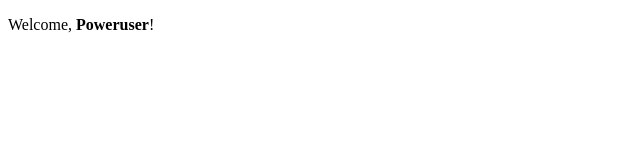
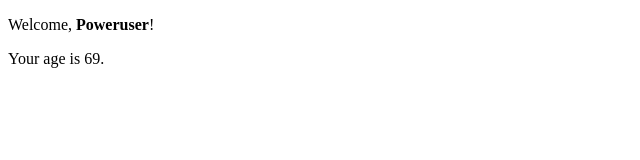
Before and after one commit to Francxmf/dhreactexercises, a React (Create React App) app: page / in a window 1280 px wide. Shown: the top 160 px of the page, without its empty margins (0-640 px from the left). Built offline with nearby package versions, Linux system fonts and the light colour scheme.

Commit message:
completion of ex. c-rendering02

```diff
--- a/src/App.js
+++ b/src/App.js
@@ -6,10 +6,10 @@ export class App extends React.Component{
   render(){
       return (
         <div>
-          <Welcome name={<strong>Poweruser</strong>} age={18} />
+          <Welcome name={<strong>Poweruser</strong>} age={69} />
         </div>
       );
   }
 }
 
-//tested with age18 (doesn't render) and 19 (does render)
+//tested: without the ageprop the line doesn't render with the default.
--- a/src/Welcome.js
+++ b/src/Welcome.js
@@ -5,7 +5,7 @@ export class Welcome extends React.Component{
     render(){
         return <div>
         <p>Welcome, {this.props.name}!</p>
-        {this.props.age > 18 && (
+         {this.props.age && (
             <p>
                 <Age age={this.props.age} />
             </p>
```
